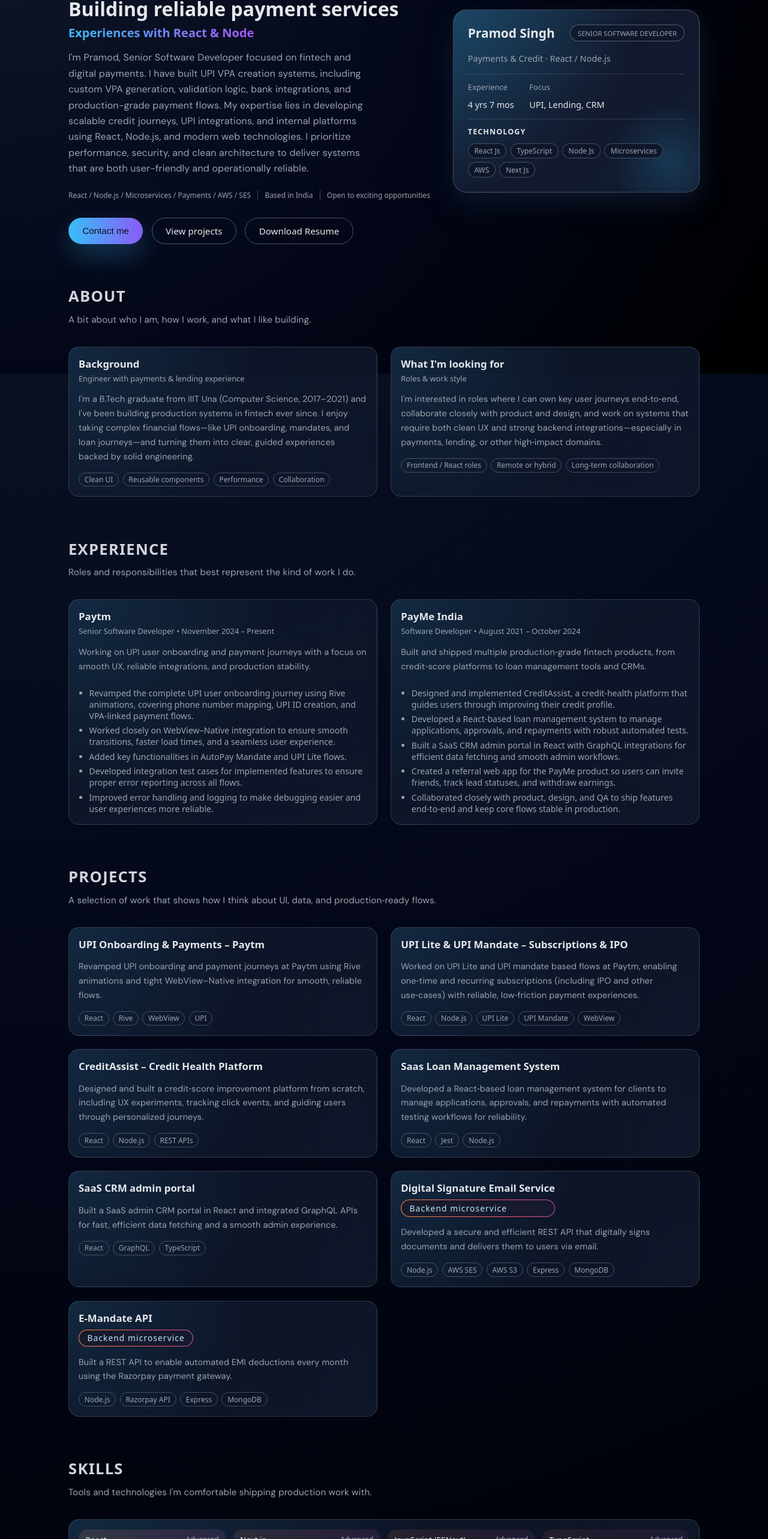
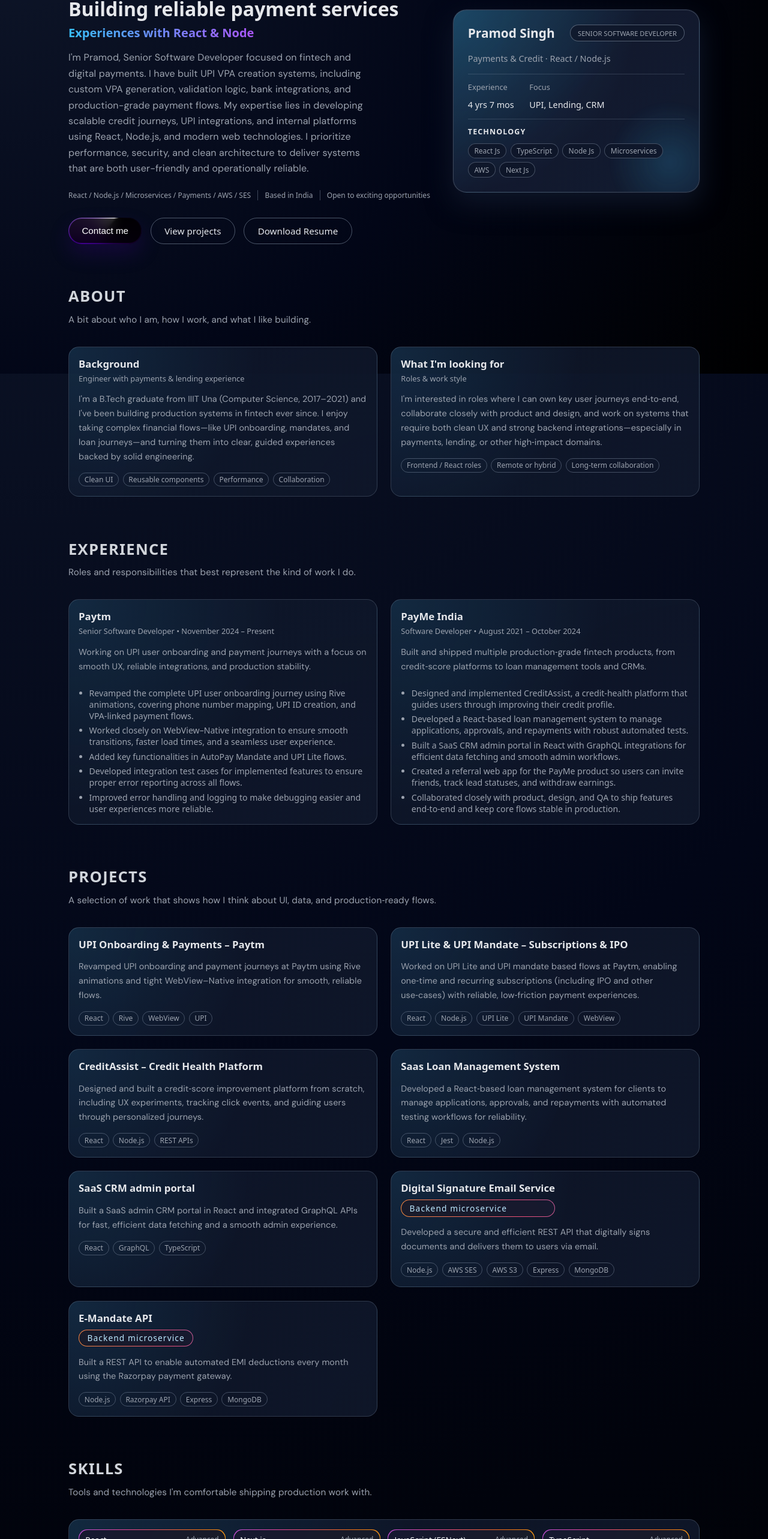
Before and after one commit to Ekaiva/pramo-portfolio, a React (Vite) app: page / in a window 1280 px wide. Shown: the part 177-2743 px from the top of the page at 60% size. Built offline with nearby package versions, Linux system fonts and the light colour scheme.

Commit message:
animation

```diff
--- a/src/App.tsx
+++ b/src/App.tsx
@@ -114,7 +114,7 @@
   { name: 'Node.js', level: 'Intermediate' },
   { name: 'GraphQL', level: 'Advanced' },
   { name: 'Git / GitHub / Bitbucket', level: 'Advanced' },
-  { name: 'AWS (SES, S3, Secrets Manager)', level: 'Intermediate' },
+  { name: 'AWS (SES, S3)', level: 'Intermediate' },
   { name: 'Docker & Nginx', level: 'Intermediate' },
 ];
 
@@ -206,7 +206,7 @@
                 <span>Open to exciting opportunities</span>
               </div>
               <div className="hero-actions">
-                <button className="btn btn-primary" onClick={handleContactClick}>
+                <button className="btn btn-hk" onClick={handleContactClick}>
                   Contact me
                 </button>
                 <a
--- a/src/styles.css
+++ b/src/styles.css
@@ -297,12 +297,208 @@
   cursor: pointer;
   background: none;
   color: inherit;
+  transition:
+    transform 0.18s ease-out,
+    box-shadow 0.18s ease-out,
+    background 0.3s ease-out,
+    color 0.3s ease-out;
 }
 
 .btn-primary {
-  background: linear-gradient(to right, #38bdf8, #8b5cf6);
+  position: relative;
+  isolation: isolate;
+  overflow: hidden;
+  background: linear-gradient(
+    120deg,
+    #38bdf8,
+    #6366f1,
+    #a855f7,
+    #ec4899,
+    #f97316,
+    #facc15
+  );
+  background-size: 220% 220%;
   color: #0b1120;
-  box-shadow: 0 18px 40px rgba(56, 189, 248, 0.25);
+  box-shadow:
+    0 16px 32px rgba(56, 189, 248, 0.28),
+    0 0 0 1px rgba(186, 230, 253, 0.35) inset;
+  animation:
+    animatedgradient 6s ease-in-out infinite,
+    ctaPulse 2.6s ease-in-out infinite;
+}
+
+.btn-primary::before {
+  content: '';
+  position: absolute;
+  inset: -40%;
+  background: radial-gradient(circle at 50% 30%, rgba(56, 189, 248, 0.55), transparent 55%),
+    radial-gradient(circle at 60% 70%, rgba(168, 85, 247, 0.45), transparent 60%);
+  filter: blur(16px);
+  opacity: 0.65;
+  z-index: -1;
+  transform: translateZ(0);
+}
+
+.btn-primary::after {
+  content: '';
+  position: absolute;
+  top: -60%;
+  left: -40%;
+  width: 60%;
+  height: 220%;
+  background: linear-gradient(
+    90deg,
+    transparent,
+    rgba(255, 255, 255, 0.55),
+    transparent
+  );
+  transform: rotate(20deg) translateX(-140%);
+  opacity: 0.65;
+  mix-blend-mode: overlay;
+  z-index: 1;
+}
+
+.btn-primary:hover {
+  transform: translateY(-1px) scale(1.02);
+  box-shadow:
+    0 26px 60px rgba(56, 189, 248, 0.42),
+    0 0 40px rgba(168, 85, 247, 0.22),
+    0 0 0 1px rgba(186, 230, 253, 0.45) inset;
+}
+
+.btn-primary:hover::after {
+  animation: ctaShine 0.9s ease-out forwards;
+}
+
+.btn-primary:active {
+  transform: translateY(0) scale(0.97);
+  box-shadow:
+    0 12px 28px rgba(56, 189, 248, 0.26),
+    0 0 0 1px rgba(186, 230, 253, 0.35) inset;
+}
+
+.btn-primary:focus-visible {
+  outline: 2px solid rgba(56, 189, 248, 0.9);
+  outline-offset: 3px;
+}
+
+.btn-hk {
+  --hk-border: 3px;
+  --hk-radius: 999px;
+  --hk-accent: #409;
+  position: relative;
+  isolation: isolate;
+  overflow: hidden;
+  border: none;
+  border-radius: var(--hk-radius);
+  background: rgba(0, 0, 0, 0.9);
+  color: #ffffff;
+  box-shadow: 0 16px 34px rgba(68, 0, 153, 0.24);
+  animation: hkGlow 2s linear infinite;
+}
+
+.btn-hk::before {
+  content: '';
+  position: absolute;
+  top: 50%;
+  left: 50%;
+  width: 160%;
+  aspect-ratio: 1 / 1;
+  border-radius: 50%;
+  transform: translate(-50%, -50%);
+  background: conic-gradient(#fff 0%, #000 3%, var(--hk-accent) 60%, #fff 100%);
+  animation: hkSpin 2s linear infinite;
+  z-index: -2;
+}
+
+.btn-hk::after {
+  content: '';
+  position: absolute;
+  top: 50%;
+  left: 50%;
+  width: calc(100% - var(--hk-border));
+  height: calc(100% - var(--hk-border));
+  transform: translate(-50%, -50%);
+  border-radius: var(--hk-radius);
+  background: rgba(0, 0, 0, 0.78);
+  backdrop-filter: blur(10px);
+  -webkit-backdrop-filter: blur(10px);
+  z-index: -1;
+}
+
+.btn-hk:hover {
+  transform: translateY(-1px) scale(1.02);
+}
+
+.btn-hk:active {
+  transform: translateY(0) scale(0.98);
+}
+
+@keyframes ctaShine {
+  0% {
+    transform: rotate(20deg) translateX(-140%);
+    opacity: 0;
+  }
+  15% {
+    opacity: 0.7;
+  }
+  100% {
+    transform: rotate(20deg) translateX(260%);
+    opacity: 0;
+  }
+}
+
+@keyframes ctaPulse {
+  0%,
+  100% {
+    filter: saturate(1) brightness(1);
+  }
+  50% {
+    filter: saturate(1.1) brightness(1.05);
+  }
+}
+
+@keyframes hkSpin {
+  0% {
+    transform: translate(-50%, -50%) rotate(0deg);
+  }
+  100% {
+    transform: translate(-50%, -50%) rotate(360deg);
+  }
+}
+
+@keyframes hkGlow1 {
+  0% {
+    box-shadow:
+      0 0 0 0 rgba(68, 0, 153, 0),
+      0 16px 34px rgba(68, 0, 153, 0.24);
+  }
+  25% {
+    box-shadow:
+      0 0 0 6px rgba(68, 0, 153, 0.55),
+      0 16px 34px rgba(68, 0, 153, 0.24);
+  }
+  50% {
+    box-shadow:
+      0 0 0 12px rgba(68, 0, 153, 0),
+      0 16px 34px rgba(68, 0, 153, 0.24);
+  }
+  100% {
+    box-shadow:
+      0 0 0 0 rgba(68, 0, 153, 0),
+      0 16px 34px rgba(68, 0, 153, 0.24);
+  }
+}
+
+@media (prefers-reduced-motion: reduce) {
+  .btn,
+  .btn-primary,
+  .btn-primary::after,
+  .btn-hk,
+  .btn-hk::before {
+    animation: none !important;
+    transition: none !important;
+  }
 }
 
 .btn-outline {
@@ -604,6 +800,7 @@
 .skill-chip {
   --borderWidth: 2px;
   position: relative;
+  z-index: 0;
   padding: 0.5rem 0.7rem;
   border-radius: 0.9rem;
   border: none;
@@ -624,18 +821,28 @@
   height: calc(100% + var(--borderWidth) * 2);
   border-radius: inherit;
   background: linear-gradient(
-    60deg,
-    #f79533,
-    #f37055,
-    #ef4e7b,
-    #a166ab,
-    #5073b8,
-    #1098ad,
-    #07b39b,
-    #6fba82
+    120deg,
+    #38bdf8,
+    #6366f1,
+    #a855f7,
+    #ec4899,
+    #f97316,
+    #facc15
   );
-  background-size: 300% 300%;
-  animation: animatedgradient 2s ease alternate infinite;
+  background-size: 220% 220%;
+  animation: animatedgradient 4.5s ease-in-out infinite;
+  z-index: -2;
+}
+
+.skill-chip::after {
+  content: '';
+  position: absolute;
+  top: 1px;
+  left: 1px;
+  right: 1px;
+  bottom: 1px;
+  border-radius: inherit;
+  background: rgba(15, 23, 42, 0.96);
   z-index: -1;
 }
 
```
